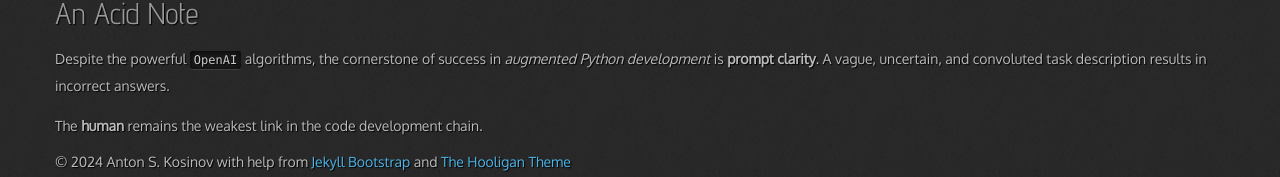
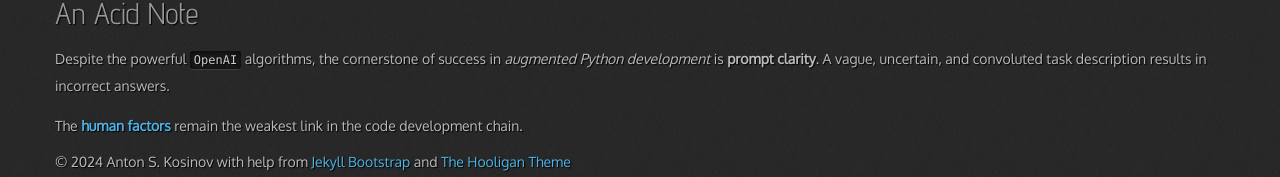
Before and after one commit to 0--key/0--key.github.io, a Jekyll site: the page built from _posts/2024-07-13-assistant-with-python.html, in a window 1280 px wide and 900 px high, scrolled down 18233 px. Shown: the part 720-897 px from the top of the window. Built offline with Jekyll 4.4.1, drawn with Linux system fonts in a browser that asks for light colours; nearby versions of some CDN libraries.

Commit message:
Several minor ehnancements

```diff
--- a/_posts/2024-07-13-assistant-with-python.html
+++ b/_posts/2024-07-13-assistant-with-python.html
@@ -16,47 +16,47 @@ tags: [code interpreter]
 <ul>
 <li><a href="#org9fc6590">A primitive task</a>
 <ul>
-<li><a href="#org7f6cd67">Description</a></li>
-<li><a href="#org6386aa8">Answer</a></li>
+<li><a href="#org5b2d985">Description</a></li>
+<li><a href="#org9701400">Answer</a></li>
 </ul>
 </li>
 <li><a href="#orga628bbb">A solution requiring nuanced comprehension</a>
 <ul>
-<li><a href="#org089e8e3">Task description</a></li>
-<li><a href="#org3d8ea0b">Answer</a></li>
+<li><a href="#orga44a73e">Task description</a></li>
+<li><a href="#org9338ee1">Answer</a></li>
 <li><a href="#orgc9687aa">Validation</a></li>
 <li><a href="#orgae90707">Conclusion</a></li>
 </ul>
 </li>
 <li><a href="#org0290dff">Raw and obscure description</a>
 <ul>
-<li><a href="#org511a94a">Description</a></li>
-<li><a href="#org48b926f">Answer</a></li>
+<li><a href="#orge530c3d">Description</a></li>
+<li><a href="#org5ce7ff2">Answer</a></li>
 </ul>
 </li>
 <li><a href="#orgb0879c1">A more complex task</a>
 <ul>
-<li><a href="#org5b2d985">Description</a></li>
-<li><a href="#org903e485">Answer</a></li>
+<li><a href="#org038c35e">Description</a></li>
+<li><a href="#org926ab3e">Answer</a></li>
 <li><a href="#org4c34c48">Sum up</a></li>
 </ul>
 </li>
 <li><a href="#org611289d">Another check of Assistant's dexterity</a>
 <ul>
-<li><a href="#orga44a73e">Task description</a></li>
-<li><a href="#orge092593">Answer</a></li>
+<li><a href="#org061b1c0">Task description</a></li>
+<li><a href="#org7e5f4df">Answer</a></li>
 </ul>
 </li>
 <li><a href="#org4ea3e06">Thread-specific question</a>
 <ul>
-<li><a href="#orgf75d568">Task</a></li>
+<li><a href="#org6587f03">Task</a></li>
 <li><a href="#org4c46916">Solution</a></li>
 </ul>
 </li>
 <li><a href="#org608ee3a">The Snag</a>
 <ul>
-<li><a href="#org2129df7">Question</a></li>
-<li><a href="#org73daddc">Answer</a></li>
+<li><a href="#orga937b94">Question</a></li>
+<li><a href="#orgde41a67">Answer</a></li>
 <li><a href="#org063cde3">It is the limit!</a></li>
 </ul>
 </li>
@@ -72,34 +72,34 @@ tags: [code interpreter]
 </li>
 <li><a href="#org1fff6ff">Modification</a>
 <ul>
-<li><a href="#orgba57c6c">Task</a></li>
+<li><a href="#orge48fcda">Task</a></li>
 <li><a href="#orgc2051e5">Resolution</a></li>
 </ul>
 </li>
 <li><a href="#orgcf543aa">Extension</a>
 <ul>
-<li><a href="#org6587f03">Task</a></li>
-<li><a href="#orgbb43ac6">Answer</a></li>
+<li><a href="#org2eb7e8d">Task</a></li>
+<li><a href="#orgeff8343">Answer</a></li>
 </ul>
 </li>
 <li><a href="#orgd5efe8d">Customization</a>
 <ul>
-<li><a href="#org109aade">Question</a></li>
-<li><a href="#orgb2e1636">Answer</a></li>
+<li><a href="#orge4325e4">Question</a></li>
+<li><a href="#org4fcd14e">Answer</a></li>
 </ul>
 </li>
 <li><a href="#org463b025">Clarification</a>
 <ul>
-<li><a href="#orgd541ed2">Question</a></li>
-<li><a href="#org6bc2c67">Answer</a></li>
+<li><a href="#org12a632f">Question</a></li>
+<li><a href="#org6d1884f">Answer</a></li>
 </ul>
 </li>
 </ul>
 </li>
 <li><a href="#org2a8c801">Corollary</a>
 <ul>
-<li><a href="#orga937b94">Question</a></li>
-<li><a href="#org9701400">Answer</a></li>
+<li><a href="#org05f67fe">Question</a></li>
+<li><a href="#org3ffd8a1">Answer</a></li>
 </ul>
 </li>
 <li><a href="#orgeef7375">An Acid Note</a></li>
@@ -143,9 +143,9 @@ development.
 <h3 id="org9fc6590">A primitive task</h3>
 <div class="outline-text-3" id="text-org9fc6590">
 </div>
-<div id="outline-container-org7f6cd67" class="outline-4">
-<h4 id="org7f6cd67">Description</h4>
-<div class="outline-text-4" id="text-org7f6cd67">
+<div id="outline-container-org5b2d985" class="outline-4">
+<h4 id="org5b2d985">Description</h4>
+<div class="outline-text-4" id="text-org5b2d985">
 <p>
 Write a function <i>get_vowels_count</i> that returns the number (count) of
 vowels in the given string. We will consider a, e, i, o, and u as
@@ -162,9 +162,9 @@ vowels.
 </div>
 </div>
 
-<div id="outline-container-org6386aa8" class="outline-4">
-<h4 id="org6386aa8">Answer</h4>
-<div class="outline-text-4" id="text-org6386aa8">
+<div id="outline-container-org9701400" class="outline-4">
+<h4 id="org9701400">Answer</h4>
+<div class="outline-text-4" id="text-org9701400">
 <div class="org-src-container">
 <pre class="src src-python"><span class="org-highlight-indentation"><span class="org-highlight-indentation"> </span></span> <span class="org-keyword">def</span> <span class="org-function-name">get_vowels_count</span>(s):
 <span class="org-highlight-indentation"><span class="org-highlight-indentation"> </span></span>   <span class="org-highlight-indentation"><span class="org-highlight-indentation"> </span></span> <span class="org-keyword">return</span> <span class="org-builtin">sum</span>(1 <span class="org-keyword">for</span> char <span class="org-keyword">in</span> s.lower() <span class="org-keyword">if</span> char <span class="org-keyword">in</span> <span class="org-string">'aeiou'</span>)
@@ -180,9 +180,9 @@ vowels.
 <h3 id="orga628bbb">A solution requiring nuanced comprehension</h3>
 <div class="outline-text-3" id="text-orga628bbb">
 </div>
-<div id="outline-container-org089e8e3" class="outline-4">
-<h4 id="org089e8e3">Task description</h4>
-<div class="outline-text-4" id="text-org089e8e3">
+<div id="outline-container-orga44a73e" class="outline-4">
+<h4 id="orga44a73e">Task description</h4>
+<div class="outline-text-4" id="text-orga44a73e">
 <p>
 Write a function <i>last_digit</i> that takes in two numbers a and b and
 returns the last decimal digit of a^b.  Note that a and b may be very
@@ -213,9 +213,9 @@ The inputs to your function will always be non-negative integers.
 </div>
 </div>
 
-<div id="outline-container-org3d8ea0b" class="outline-4">
-<h4 id="org3d8ea0b">Answer</h4>
-<div class="outline-text-4" id="text-org3d8ea0b">
+<div id="outline-container-org9338ee1" class="outline-4">
+<h4 id="org9338ee1">Answer</h4>
+<div class="outline-text-4" id="text-org9338ee1">
 <div class="org-src-container">
 <pre class="src src-python"><span class="org-highlight-indentation"><span class="org-highlight-indentation"> </span></span> <span class="org-keyword">def</span> <span class="org-function-name">last_digit</span>(a, b):
 <span class="org-highlight-indentation"><span class="org-highlight-indentation"> </span></span>   <span class="org-highlight-indentation"><span class="org-highlight-indentation"> </span></span> <span class="org-keyword">if</span> b == 0:
@@ -269,9 +269,9 @@ Test the <i>ability to infer</i> by submitting a poorly formatted task.
 </p>
 </div>
 
-<div id="outline-container-org511a94a" class="outline-4">
-<h4 id="org511a94a">Description</h4>
-<div class="outline-text-4" id="text-org511a94a">
+<div id="outline-container-orge530c3d" class="outline-4">
+<h4 id="orge530c3d">Description</h4>
+<div class="outline-text-4" id="text-orge530c3d">
 <p>
 Consider a sequence u where u is defined as follows:
 </p>
@@ -315,9 +315,9 @@ Focus attention on efficiency
 </div>
 </div>
 
-<div id="outline-container-org48b926f" class="outline-4">
-<h4 id="org48b926f">Answer</h4>
-<div class="outline-text-4" id="text-org48b926f">
+<div id="outline-container-org5ce7ff2" class="outline-4">
+<h4 id="org5ce7ff2">Answer</h4>
+<div class="outline-text-4" id="text-org5ce7ff2">
 <div class="org-src-container">
 <pre class="src src-python"><span class="org-highlight-indentation"><span class="org-highlight-indentation"> </span></span> <span class="org-keyword">from</span> heapq <span class="org-keyword">import</span> heappop, heappush
 
@@ -346,9 +346,9 @@ Focus attention on efficiency
 <h3 id="orgb0879c1">A more complex task</h3>
 <div class="outline-text-3" id="text-orgb0879c1">
 </div>
-<div id="outline-container-org5b2d985" class="outline-4">
-<h4 id="org5b2d985">Description</h4>
-<div class="outline-text-4" id="text-org5b2d985">
+<div id="outline-container-org038c35e" class="outline-4">
+<h4 id="org038c35e">Description</h4>
+<div class="outline-text-4" id="text-org038c35e">
 <p>
 For a given chemical formula represented by a string, count the number
 of atoms of each element contained in the molecule and return an object.
@@ -387,9 +387,9 @@ Index after the braces is optional.
 </div>
 </div>
 
-<div id="outline-container-org903e485" class="outline-4">
-<h4 id="org903e485">Answer</h4>
-<div class="outline-text-4" id="text-org903e485">
+<div id="outline-container-org926ab3e" class="outline-4">
+<h4 id="org926ab3e">Answer</h4>
+<div class="outline-text-4" id="text-org926ab3e">
 <div class="org-src-container">
 <pre class="src src-python"><span class="org-keyword">import</span> re
 <span class="org-keyword">from</span> collections <span class="org-keyword">import</span> defaultdict
@@ -469,9 +469,9 @@ The assistant even wrote a set of assertions to prove the correctness of his cod
 <h3 id="org611289d">Another check of Assistant's dexterity</h3>
 <div class="outline-text-3" id="text-org611289d">
 </div>
-<div id="outline-container-orga44a73e" class="outline-4">
-<h4 id="orga44a73e">Task description</h4>
-<div class="outline-text-4" id="text-orga44a73e">
+<div id="outline-container-org061b1c0" class="outline-4">
+<h4 id="org061b1c0">Task description</h4>
+<div class="outline-text-4" id="text-org061b1c0">
 <p>
 You have to create a function that takes a positive integer number and returns the
 next bigger number formed by the same digits:
@@ -495,9 +495,9 @@ next_bigger(531)==-1
 </div>
 </div>
 
-<div id="outline-container-orge092593" class="outline-4">
-<h4 id="orge092593">Answer</h4>
-<div class="outline-text-4" id="text-orge092593">
+<div id="outline-container-org7e5f4df" class="outline-4">
+<h4 id="org7e5f4df">Answer</h4>
+<div class="outline-text-4" id="text-org7e5f4df">
 <div class="org-src-container">
 <pre class="src src-python"><span class="org-keyword">def</span> <span class="org-function-name">next_bigger</span>(n):
 <span class="org-highlight-indentation"><span class="org-highlight-indentation"> </span></span>   <span class="org-variable-name">digits</span> = <span class="org-builtin">list</span>(<span class="org-builtin">str</span>(n))
@@ -551,9 +551,9 @@ suggestions.
 </p>
 </div>
 
-<div id="outline-container-orgf75d568" class="outline-4">
-<h4 id="orgf75d568">Task</h4>
-<div class="outline-text-4" id="text-orgf75d568">
+<div id="outline-container-org6587f03" class="outline-4">
+<h4 id="org6587f03">Task</h4>
+<div class="outline-text-4" id="text-org6587f03">
 <p>
 Write the function <code>parse_molecule</code> without using the standard library
 modules <code>re</code> and <code>collections</code>.
@@ -639,9 +639,9 @@ The balance between task intricacy and ambiguity of description.
 </p>
 </div>
 
-<div id="outline-container-org2129df7" class="outline-4">
-<h4 id="org2129df7">Question</h4>
-<div class="outline-text-4" id="text-org2129df7">
+<div id="outline-container-orga937b94" class="outline-4">
+<h4 id="orga937b94">Question</h4>
+<div class="outline-text-4" id="text-orga937b94">
 <p>
 Optimize the function <code>parse_molecule</code>:
 </p>
@@ -709,9 +709,9 @@ it must successfully pass through this set of assertions:
 </div>
 </div>
 
-<div id="outline-container-org73daddc" class="outline-4">
-<h4 id="org73daddc">Answer</h4>
-<div class="outline-text-4" id="text-org73daddc">
+<div id="outline-container-orgde41a67" class="outline-4">
+<h4 id="orgde41a67">Answer</h4>
+<div class="outline-text-4" id="text-orgde41a67">
 <div class="org-src-container">
 <pre class="src src-python"><span class="org-keyword">def</span> <span class="org-function-name">parse_molecule</span>(formula):
 <span class="org-highlight-indentation"><span class="org-highlight-indentation"> </span></span>   <span class="org-keyword">def</span> <span class="org-function-name">multiply_dict</span>(d, n):
@@ -919,9 +919,9 @@ nodes, and converting the list to a Python list.
 <h3 id="org1fff6ff">Modification</h3>
 <div class="outline-text-3" id="text-org1fff6ff">
 </div>
-<div id="outline-container-orgba57c6c" class="outline-4">
-<h4 id="orgba57c6c">Task</h4>
-<div class="outline-text-4" id="text-orgba57c6c">
+<div id="outline-container-orge48fcda" class="outline-4">
+<h4 id="orge48fcda">Task</h4>
+<div class="outline-text-4" id="text-orge48fcda">
 <p>
 Modify class <code>DoubleLinkedList</code> by converting method <code>to_list</code> into
 <code>__repr__</code> and the test suite accordingly with this modification.
@@ -1050,9 +1050,9 @@ representation for comparison.
 <h3 id="orgcf543aa">Extension</h3>
 <div class="outline-text-3" id="text-orgcf543aa">
 </div>
-<div id="outline-container-org6587f03" class="outline-4">
-<h4 id="org6587f03">Task</h4>
-<div class="outline-text-4" id="text-org6587f03">
+<div id="outline-container-org2eb7e8d" class="outline-4">
+<h4 id="org2eb7e8d">Task</h4>
+<div class="outline-text-4" id="text-org2eb7e8d">
 <p>
 The name of class is not <code>DoublyLinkedList</code> but <code>DoubleLinkedList</code>,
 bear it in your mind, please.
@@ -1067,9 +1067,9 @@ insert the node with not unique value must throw the <code>Exception</code>:
 </div>
 </div>
 
-<div id="outline-container-orgbb43ac6" class="outline-4">
-<h4 id="orgbb43ac6">Answer</h4>
-<div class="outline-text-4" id="text-orgbb43ac6">
+<div id="outline-container-orgeff8343" class="outline-4">
+<h4 id="orgeff8343">Answer</h4>
+<div class="outline-text-4" id="text-orgeff8343">
 <p>
 Here's the updated implementation of the <code>DoubleLinkedList</code> class with
 the feature to ensure unique node values. If an attempt is made to
@@ -1202,18 +1202,18 @@ correctly.
 <h3 id="orgd5efe8d">Customization</h3>
 <div class="outline-text-3" id="text-orgd5efe8d">
 </div>
-<div id="outline-container-org109aade" class="outline-4">
-<h4 id="org109aade">Question</h4>
-<div class="outline-text-4" id="text-org109aade">
+<div id="outline-container-orge4325e4" class="outline-4">
+<h4 id="orge4325e4">Question</h4>
+<div class="outline-text-4" id="text-orge4325e4">
 <p>
 Rewrite <code>test_double_linked_list</code> in <code>unittest</code> style, please.
 </p>
 </div>
 </div>
 
-<div id="outline-container-orgb2e1636" class="outline-4">
-<h4 id="orgb2e1636">Answer</h4>
-<div class="outline-text-4" id="text-orgb2e1636">
+<div id="outline-container-org4fcd14e" class="outline-4">
+<h4 id="org4fcd14e">Answer</h4>
+<div class="outline-text-4" id="text-org4fcd14e">
 <p>
 Here's the modified test suite for the <code>DoubleLinkedList</code> class using
 the <code>unittest</code> framework.
@@ -1306,9 +1306,9 @@ To run the tests, save the code in a file and execute the file. The
 <h3 id="org463b025">Clarification</h3>
 <div class="outline-text-3" id="text-org463b025">
 </div>
-<div id="outline-container-orgd541ed2" class="outline-4">
-<h4 id="orgd541ed2">Question</h4>
-<div class="outline-text-4" id="text-orgd541ed2">
+<div id="outline-container-org12a632f" class="outline-4">
+<h4 id="org12a632f">Question</h4>
+<div class="outline-text-4" id="text-org12a632f">
 <p>
 Rewrite class <code>TestDoubleLinkedList</code>:
 </p>
@@ -1328,9 +1328,9 @@ are redundant and unnecessary repetition. Put them into <code>setUp</code> metho
 </div>
 </div>
 
-<div id="outline-container-org6bc2c67" class="outline-4">
-<h4 id="org6bc2c67">Answer</h4>
-<div class="outline-text-4" id="text-org6bc2c67">
+<div id="outline-container-org6d1884f" class="outline-4">
+<h4 id="org6d1884f">Answer</h4>
+<div class="outline-text-4" id="text-org6d1884f">
 <p>
 Sure, here's the updated test suite for the <code>DoubleLinkedList</code>, where
 the repetitive setup code has been moved into the <code>setUp</code> method.
@@ -1467,9 +1467,9 @@ same file for completeness.</li>
 <h2 id="org2a8c801">Corollary</h2>
 <div class="outline-text-2" id="text-org2a8c801">
 </div>
-<div id="outline-container-orga937b94" class="outline-3">
-<h3 id="orga937b94">Question</h3>
-<div class="outline-text-3" id="text-orga937b94">
+<div id="outline-container-org05f67fe" class="outline-3">
+<h3 id="org05f67fe">Question</h3>
+<div class="outline-text-3" id="text-org05f67fe">
 <p>
 What is your opinion about writing Python code using the OpenAI
 Assistant equipped with the code interpreter tool? I see it as a
@@ -1481,9 +1481,9 @@ code generation?
 </div>
 </div>
 
-<div id="outline-container-org9701400" class="outline-3">
-<h3 id="org9701400">Answer</h3>
-<div class="outline-text-3" id="text-org9701400">
+<div id="outline-container-org3ffd8a1" class="outline-3">
+<h3 id="org3ffd8a1">Answer</h3>
+<div class="outline-text-3" id="text-org3ffd8a1">
 <div class="org-src-container">
 <pre class="src src-markdown">  Using an AI assistant equipped with a code interpreter tool is indeed
   a powerful feature that can greatly enhance productivity and code
@@ -1511,7 +1511,8 @@ answers.
 </p>
 
 <p>
-The <b>human</b> remains the weakest link in the code development chain.
-</p>
-</div>
-</div>
+The <b><a href="https://www.mtu.edu/cls/undergraduate/human-factors/what/">human factors</a></b> remain the weakest link in the code development
+chain.
+</p>
+</div>
+</div>
```
